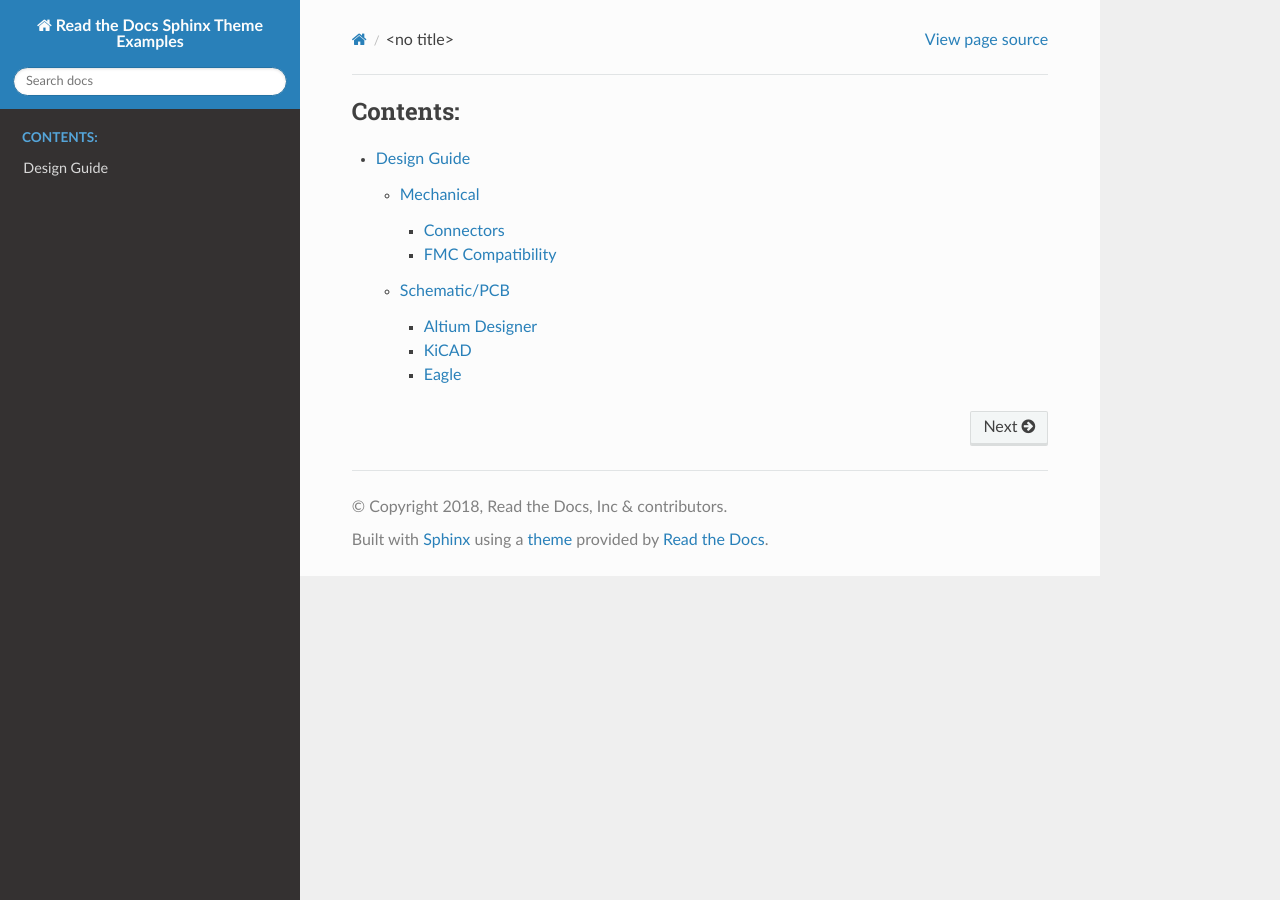
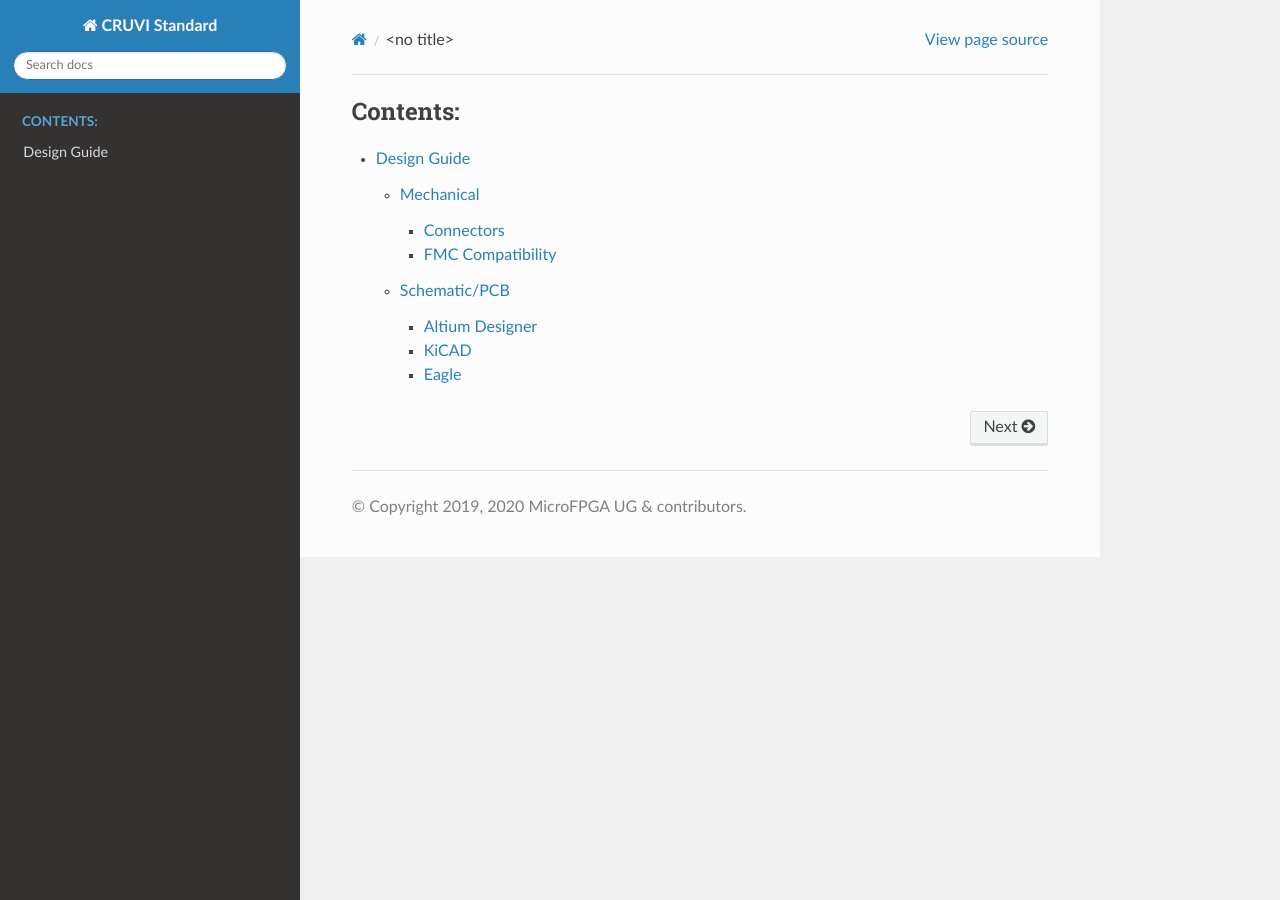
Before and after one commit to micro-FPGA/CRUVI-DOC, a Sphinx documentation site: the page built from docs/index.rst, in a window 1280 px wide. Built offline with Sphinx 7.4.7 and the Read the Docs theme 2.0.0, drawn with Linux system fonts in a browser that asks for light colours.

Commit message:
Update conf.py

```diff
--- a/docs/conf.py
+++ b/docs/conf.py
@@ -54,9 +54,9 @@ def get_git_branch():
 
 # -- Project information -----------------------------------------------------
 
-project = u'Read the Docs Sphinx Theme Examples'
-copyright = u'2018, Read the Docs, Inc & contributors'
-author = u'Read the Docs, Inc & contributors'
+project = u'CRUVI Standard'
+copyright = u'2019, 2020 MicroFPGA UG & contributors'
+author = u'MicroFPGA UG & contributors'
 
 # The short X.Y version
 version = u''
@@ -165,6 +165,8 @@ html_static_path = ['_static']
 # Output file base name for HTML help builder.
 htmlhelp_basename = 'RTDSphinxThemeSampledoc'
 
+# If true, "Created using Sphinx" is shown in the HTML footer. Default is True.
+html_show_sphinx = False
 
 # -- Options for LaTeX output ------------------------------------------------
 
```
